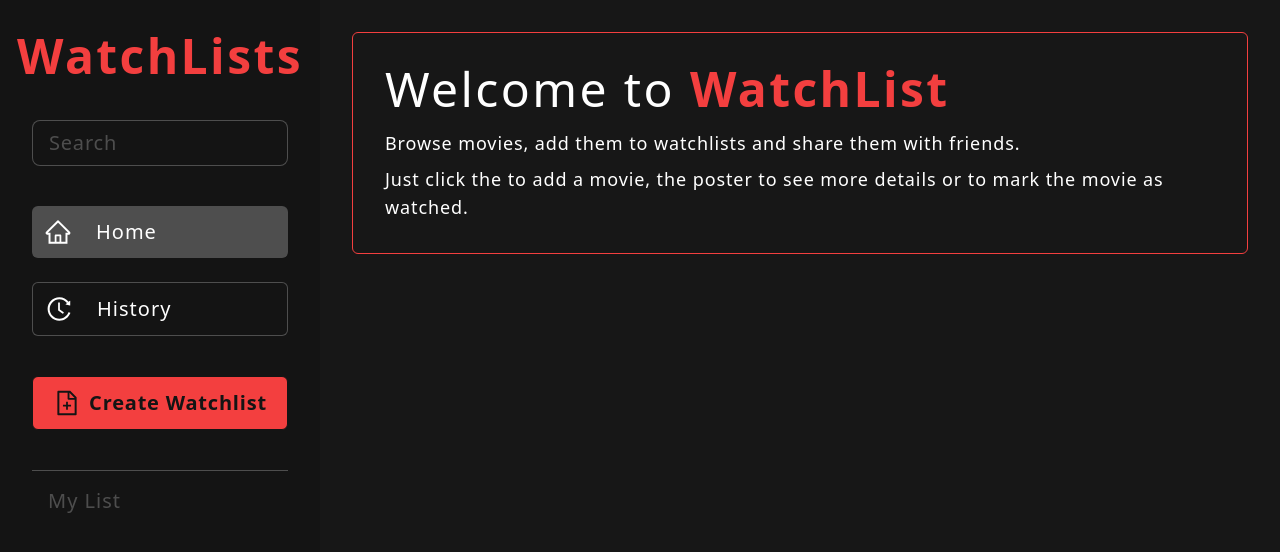
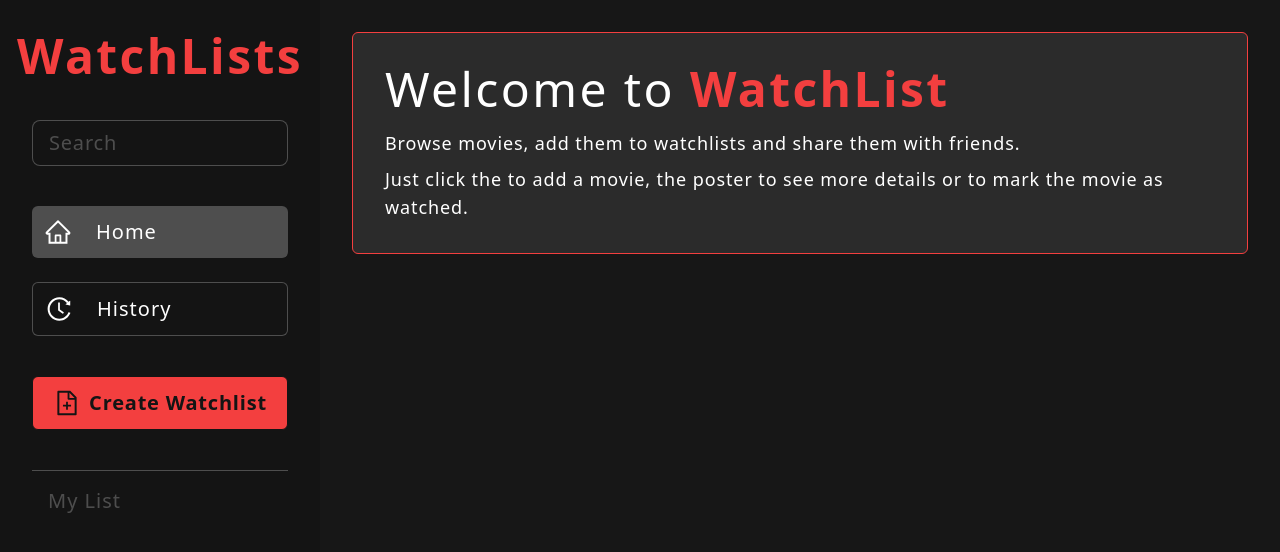
Before and after one commit to ashmeetsmonga/watchlist-react, a React (Vite) app: page / in a window 1280 px wide. Shown: the top 552 px of the page. Built offline with nearby package versions, Linux system fonts and the light colour scheme.

Commit message:
hero section

```diff
--- a/src/components/Hero.jsx
+++ b/src/components/Hero.jsx
@@ -2,13 +2,13 @@ import React from "react";
 
 const Hero = () => {
 	return (
-		<div className='w-full flex flex-col gap-4 p-8 rounded-md border border-primary bg-darkGray'>
+		<div className='w-full flex flex-col gap-4 p-8 rounded-md border border-primary bg-mediumGray'>
 			<h1 className='text-5xl text-white'>
 				Welcome to <span className='text-primary font-bold'>WatchList</span>
 			</h1>
 			<div className='flex flex-col gap-2'>
 				<p className='text-lg text-white'>
-					Browse movies, add them to watchlists and share them with friends.{" "}
+					Browse movies, add them to watchlists and share them with friends.
 				</p>
 				<p className='text-lg text-white'>
 					Just click the to add a movie, the poster to see more details or to mark the movie as
--- a/tailwind.config.cjs
+++ b/tailwind.config.cjs
@@ -7,6 +7,7 @@ module.exports = {
 				primary: "#f33f3f",
 				black: "#141414",
 				gray: "rgba(213, 213, 213, 0.3)",
+				mediumGray: "rgba(213, 213, 213, 0.1)",
 				darkGray: "rgb(23, 23, 23)",
 			},
 		},
```
